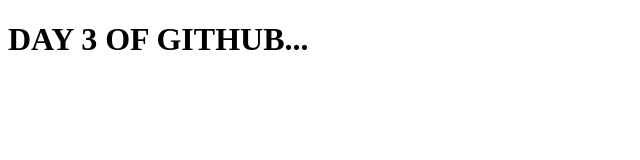
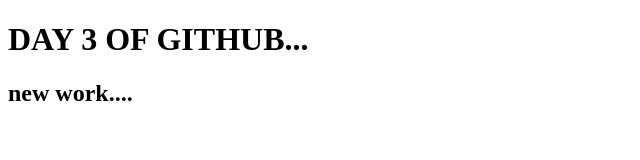
Before and after one commit to ahhassan19/Git_demo_3, a plain HTML site: page index.html in a window 1280 px wide. Shown: the whole page, without its empty margins (0-640 px from the left). Drawn offline with Linux system fonts and the light colour scheme.

Commit message:
index 24-oct

```diff
--- a/index.html
+++ b/index.html
@@ -7,5 +7,6 @@
 </head>
 <body>
     <h1>DAY 3 OF GITHUB...</h1>
+    <h2>new work....</h2>
 </body>
 </html>
```
